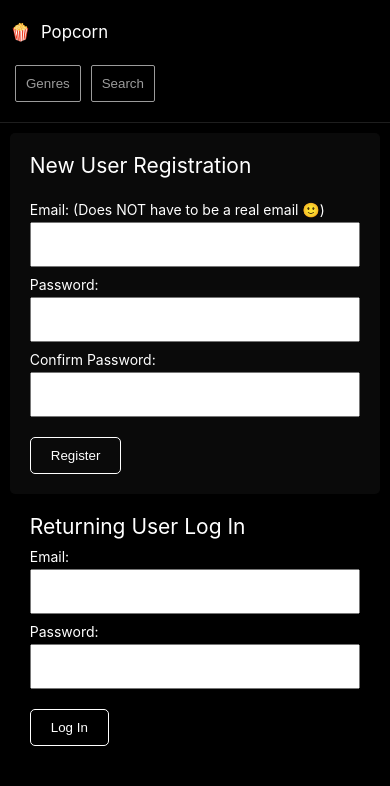
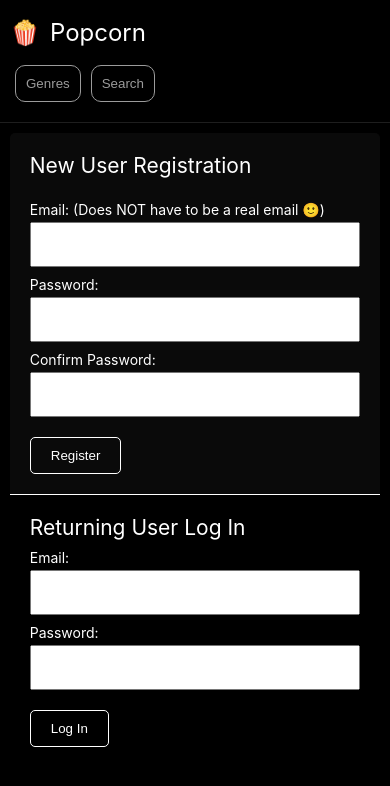
Before and after one commit to intrvertmichael/popcorn, a Next.js app: page /auth in a window 390 px wide. Shown: the top 786 px of the page. Built offline with nearby package versions, Linux system fonts and the light colour scheme; no server answers.

Commit message:
updated some mobile styles added meta tags

```diff
--- a/components/Header/index.js
+++ b/components/Header/index.js
@@ -9,6 +9,7 @@ import { useRouter } from 'next/router'
 import { firebase_signout } from './../../requests/firebase/auth'
 import GenreList from '../Genre/List'
 import SearchBar from '../SearchBar'
+import Head from 'next/head'
 
 const Header = () => {
 	const firebaseUser = useGetFirebaseUser()
@@ -67,6 +68,13 @@ const Header = () => {
 
 	return (
 		<>
+			<Head>
+				<meta
+					name='viewport'
+					content='width=device-width, initial-scale=1.0, maximum-scale=1.0,user-scalable=no'
+				/>
+			</Head>
+
 			<div className={styles.header}>
 				<div className={styles.left}>
 					<Link href='/'>
--- a/styles/AuthForm.module.css
+++ b/styles/AuthForm.module.css
@@ -82,7 +82,8 @@
 	}
 
 	.register {
-		border-radius: 5px;
+		border-radius: 5px 5px 0px 0px;
+		border-bottom: 1px solid white;
 	}
 }
 
--- a/styles/Header.module.css
+++ b/styles/Header.module.css
@@ -99,8 +99,9 @@ Colors
 	background: none;
 	color: #9b9b9b;
 	border: 1px solid #9b9b9b;
-	border-radius: 2px;
+	border-radius: 10px;
 	margin: 0px 5px;
+	padding: 10px;
 	cursor: pointer;
 }
 
@@ -123,6 +124,19 @@ Colors
 		padding: 0px 10px;
 	}
 
+	.header h3 {
+		border: 1px solid gray;
+		padding: 10px;
+		text-align: center;
+		width: 100%;
+		margin: 0px;
+		border-radius: 5px;
+	}
+
+	.header h1 {
+		font-size: 24px;
+	}
+
 	.left h1 {
 		display: block;
 		margin-bottom: 10px;
@@ -131,7 +145,6 @@ Colors
 
 	.left button {
 		margin: 10px 5px 20px;
-		padding: 10px;
 	}
 
 	.logout_btn {
```
